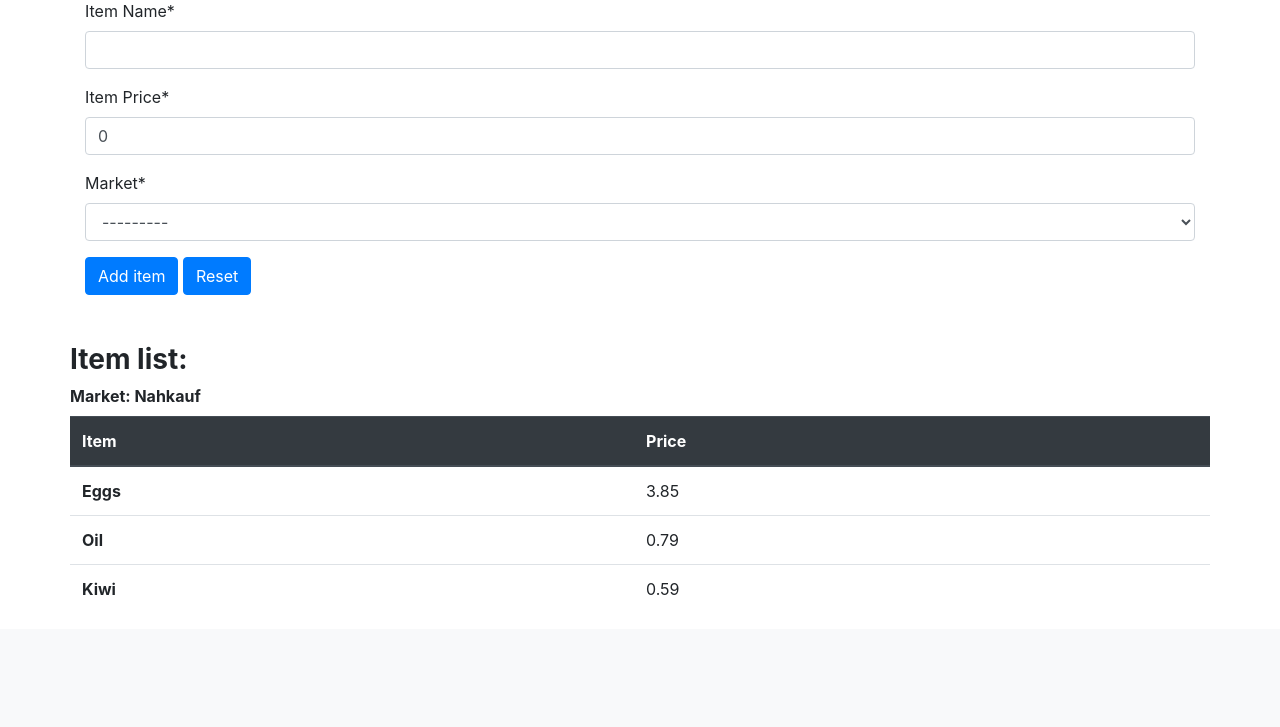
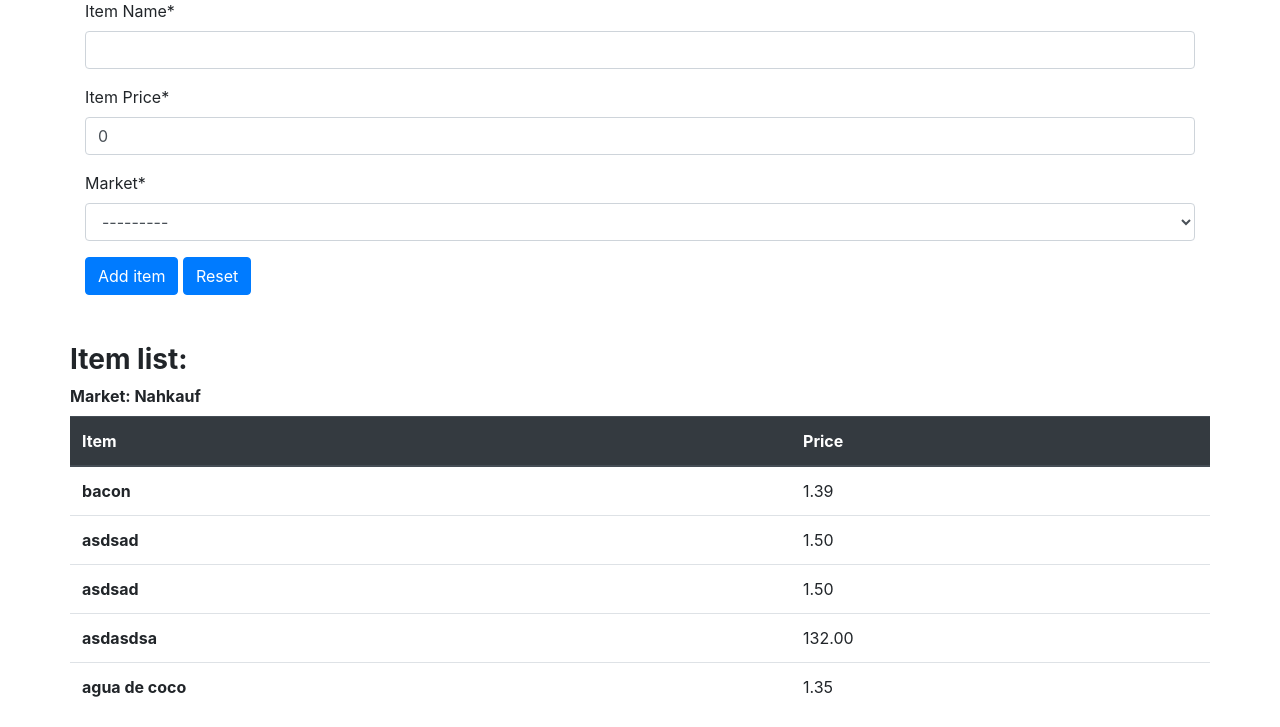
Before and after one commit to rodolfofrainer/appCarol, a Django app: page /createItem in a window 1280 px wide. Shown: the part 260-987 px from the top of the page. Before the commit the page ends 855 px from the top, so only its background shows below. Run offline with Django 4.2, Linux system fonts and the light colour scheme; a user stored in the database is signed in; data comes from the database, SQL or seed files in the repository; both versions use the stored data as it was after the commit; some libraries are stand-ins or nearby versions.

Commit message:
user is able to add items to market

```diff
--- a/calculator/models.py
+++ b/calculator/models.py
@@ -24,4 +24,4 @@ class ItemCreatedModel(models.Model):
     market_id = models.ForeignKey(MarketCreatedModel, on_delete=models.CASCADE)
 
     def __str__(self):
-        return f'{self.name} by {self.market_id}'
+        return f'{self.name}'
--- a/calculator/templates/itemCreation.html
+++ b/calculator/templates/itemCreation.html
@@ -33,8 +33,8 @@
     <div class="container mt-5">
       <div class="row"><h3><strong>Item list:</strong></h3></label></div>
       <div class='row'>
+        {% for market in list_of_markets %}
         <table class="table">
-          {% for market in list_of_markets %}
             {% if not forloop.counter|divisibleby:2 %}
             <thead class="thead-dark">
               <label for="itemListMarket"><strong>Market: {{ market.name|title }}</strong></label>
@@ -44,42 +44,29 @@
               </tr>
             </thead>
             <tbody>
+              {% for item in list_of_items%}
               <tr>
-                <th scope="row">Eggs</th>
-                <td>3.85</td>
+                <th scope="row">{{item.name}}</th>
+                <td>{{item.price|floatformat:2}}</td>
               </tr>
-              <tr>
-                <th scope="row">Oil</th>
-                <td>0.79</td>
-              </tr>
-              <tr>
-                <th scope="row">Kiwi</th>
-                <td>0.59</td>
-              </tr>
+              {% endfor %}
             </tbody>
           </table>
           {% else %}
-          <table class="table">
             <thead class="thead-light">
-              <label for="itemListMarket"><strong>Market: Nahkauf</strong></label>
+              <label for="itemListMarket"><strong>Market: {{ market.name|title }}</strong></label>
               <tr>
                 <th scope="col">Item</th>
                 <th scope="col">Price</th>
               </tr>
             </thead>
             <tbody>
+              {% for item in list_of_items%}
               <tr>
-                <th scope="row">Eggs</th>
-                <td>4.99</td>
+                <th scope="row">{{item.name}}</th>
+                <td>{{item.price|floatformat:2}}</td>
               </tr>
-              <tr>
-                <th scope="row">Oil</th>
-                <td>0.59</td>
-              </tr>
-              <tr>
-                <th scope="row">Kiwi</th>
-                <td>1.09</td>
-              </tr>
+              {% endfor %}
             </tbody>
           </table>
           {% endif %}
--- a/calculator/views.py
+++ b/calculator/views.py
@@ -1,19 +1,22 @@
 from django.shortcuts import render, redirect
 from django.contrib import messages
-from django.urls import reverse
+from django.contrib.auth.decorators import login_required
 from .forms import createNewItemForm
-from .models import MarketCreatedModel
+from .models import MarketCreatedModel, ItemCreatedModel
 
 # Create your views here.
 def baseView(request):
     return render(request, 'home.html')
 
+@login_required
 def marketPageView(request):
     return render(request, 'market.html')
 
+@login_required
 def comparisonPageView(request):
     return render(request, 'comparison.html')
 
+@login_required
 def createItemPageView(request):
     if request.method == 'POST':
         form = createNewItemForm(request.user, request.POST)
@@ -28,8 +31,14 @@ def createItemPageView(request):
         form = createNewItemForm(request.user, initial={'price': 0})
 
     list_of_markets = MarketCreatedModel.objects.filter(user_id=request.user.id)
-    context = {'form': form, 'list_of_markets': list_of_markets}
+    list_of_items = ItemCreatedModel.objects.filter(market_id=list_of_markets[0].id)
+    context = {
+        'form': form,
+        'list_of_markets': list_of_markets,
+        'list_of_items': list_of_items,
+        }
     return render(request, 'itemCreation.html', context=context)
 
+@login_required
 def myWagePageView(request):
     return render(request, 'wageHour.html')
```
Also changed, not shown: calculator/templates/home.html (+9 -1 lines), db.sqlite3.
